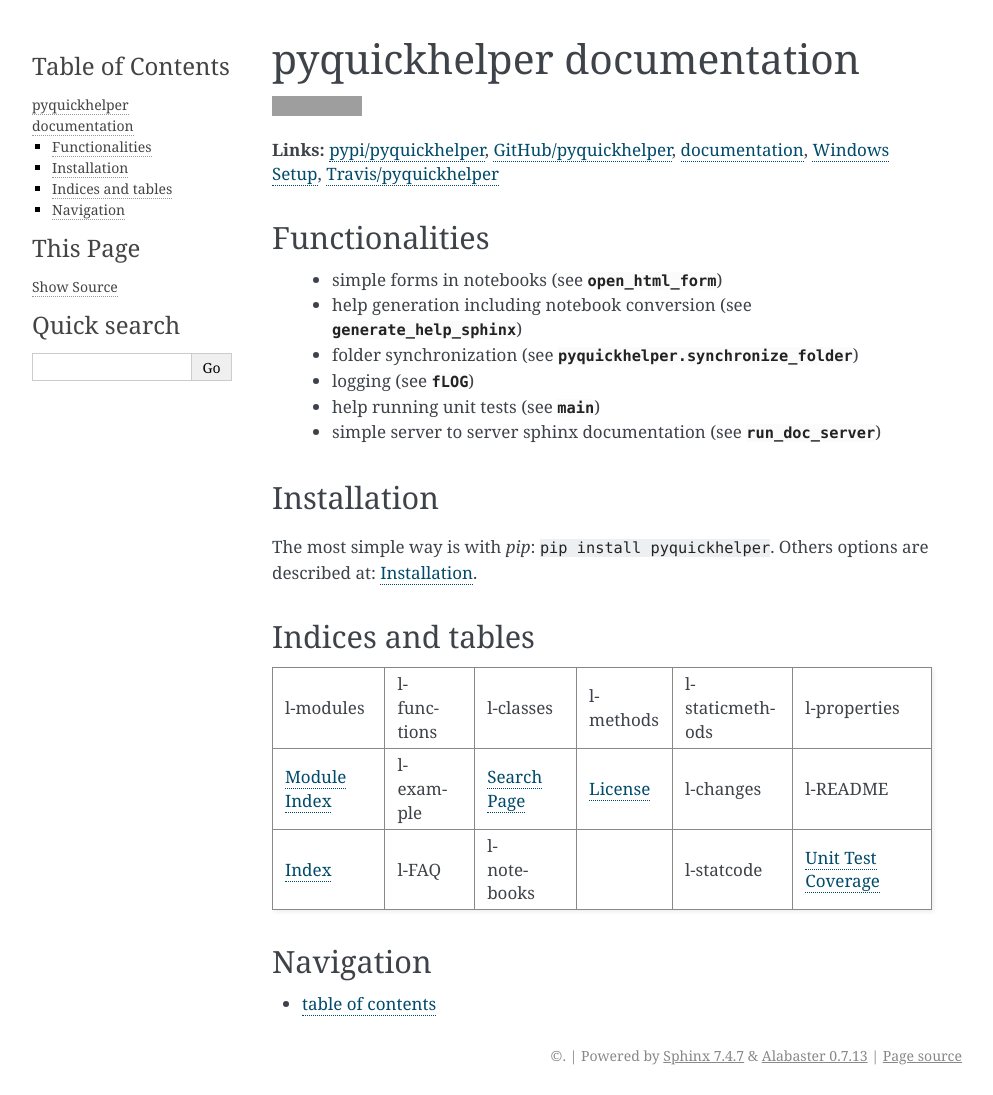
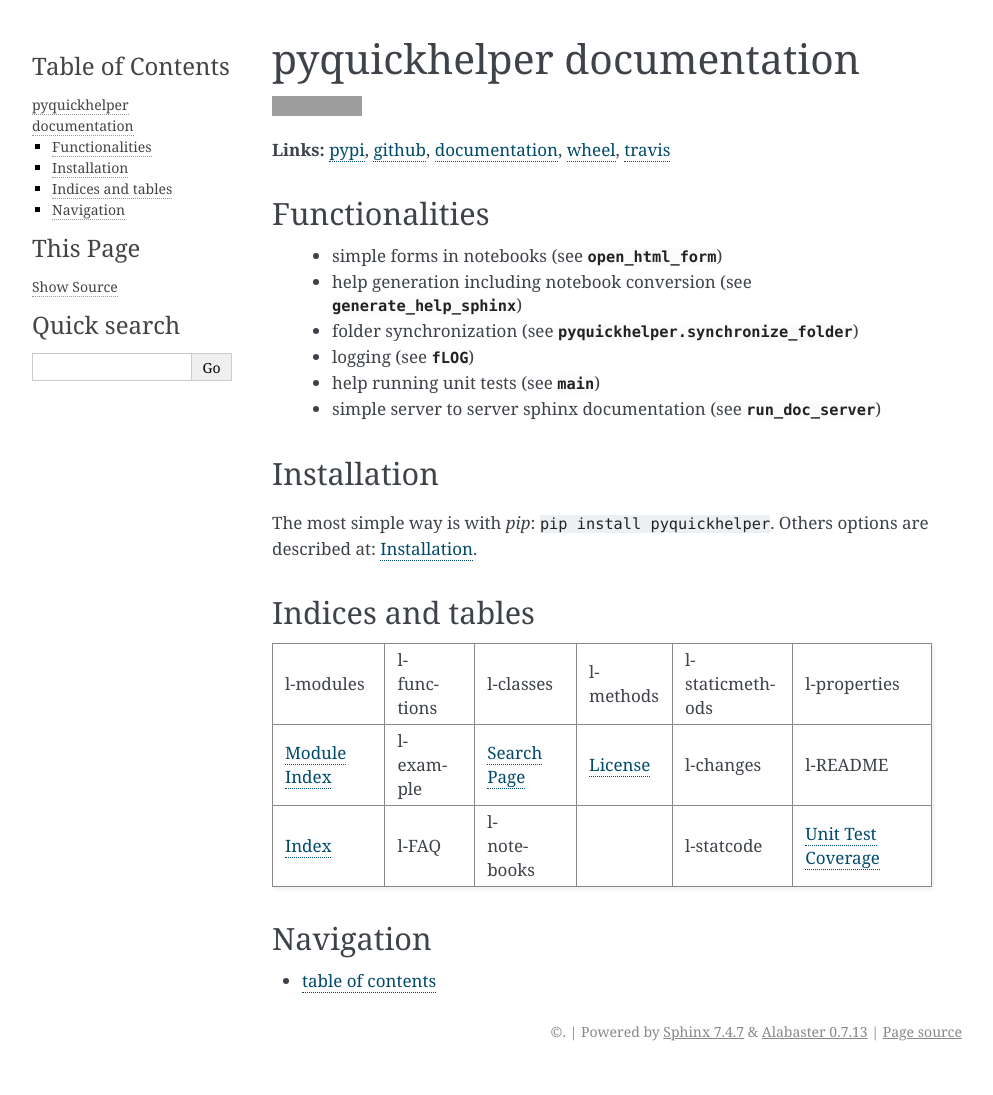
Before and after one commit to sdpython/pyquickhelper, a Sphinx documentation site: the page built from _doc/sphinxdoc/source/index.rst, in a window 1280 px wide. Shown: the whole page, without its empty margins (148-1141 px from the left). Built offline with Sphinx 7.4.7, drawn with Linux system fonts in a browser that asks for light colours; pages that are not in the unit, such as notebooks, are missing from menus; after the commit the page ends 1071 px from its top, so only the background shows below that; grey boxes are pictures that could not be loaded.

Commit message:
documentation

```diff
--- a/_doc/sphinxdoc/source/index.rst
+++ b/_doc/sphinxdoc/source/index.rst
@@ -12,11 +12,11 @@
     :alt: Build status
 
 
-**Links:** `pypi/pyquickhelper <https://pypi.python.org/pypi/pyquickhelper/>`_,
-`GitHub/pyquickhelper <https://github.com/sdpython/pyquickhelper>`_,
+**Links:** `pypi <https://pypi.python.org/pypi/pyquickhelper/>`_,
+`github <https://github.com/sdpython/pyquickhelper>`_,
 `documentation <http://www.xavierdupre.fr/app/pyquickhelper/helpsphinx/index.html>`_,
-`Windows Setup <http://www.xavierdupre.fr/site2013/index_code.html#pyquickhelper>`_,
-`Travis/pyquickhelper <https://travis-ci.org/sdpython/pyquickhelper>`_
+`wheel <http://www.xavierdupre.fr/site2013/index_code.html#pyquickhelper>`_,
+`travis <https://travis-ci.org/sdpython/pyquickhelper>`_
 
 Functionalities
 ---------------
```
